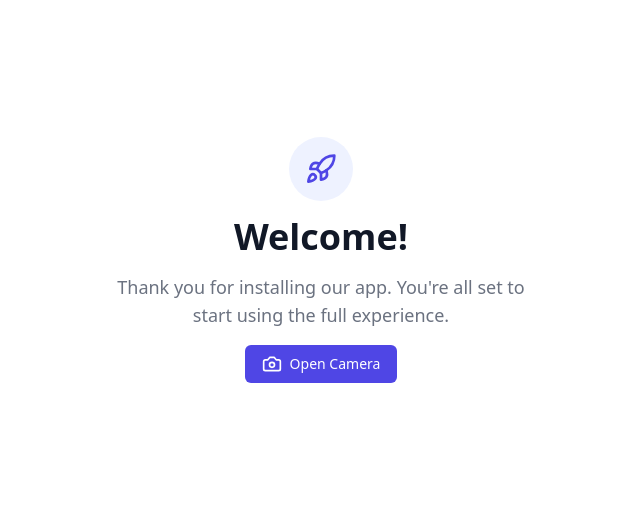
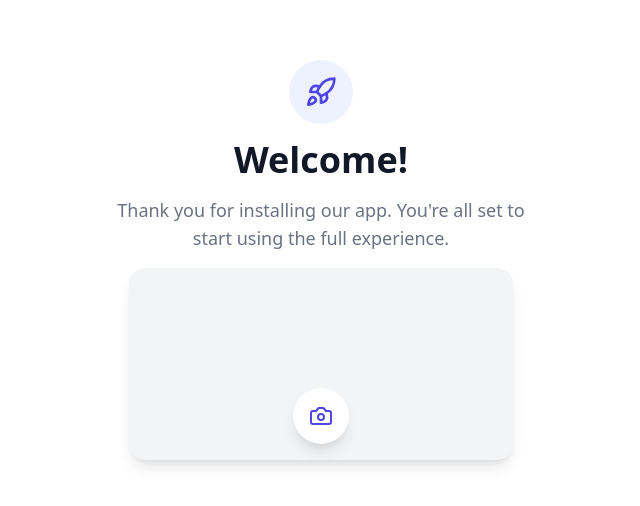
Before and after one commit to sphinx91889/PWA_template, a React (Vite) app: page /app in a window 1280 px wide. Shown: the part 140-646 px from the top of the page, without its empty margins (319-959 px from the left). Built offline with nearby package versions, Linux system fonts and the light colour scheme; no server answers.

Commit message:
Update camera capture interface

```diff
--- a/src/components/CameraCapture.tsx
+++ b/src/components/CameraCapture.tsx
@@ -1,91 +1,77 @@
 import React, { useRef, useState } from 'react';
-import { Camera, Image as ImageIcon } from 'lucide-react';
+import { Camera } from 'lucide-react';
 
 export function CameraCapture() {
   const [photo, setPhoto] = useState<string | null>(null);
   const videoRef = useRef<HTMLVideoElement>(null);
-  const [isStreaming, setIsStreaming] = useState(false);
+  const [stream, setStream] = useState<MediaStream | null>(null);
 
+  React.useEffect(() => {
     const startCamera = async () => {
       try {
-      const stream = await navigator.mediaDevices.getUserMedia({ video: true });
+        const mediaStream = await navigator.mediaDevices.getUserMedia({
+          video: { facingMode: 'environment' }
+        });
         if (videoRef.current) {
-        videoRef.current.srcObject = stream;
-        setIsStreaming(true);
+          videoRef.current.srcObject = mediaStream;
+          setStream(mediaStream);
         }
       } catch (err) {
         console.error('Error accessing camera:', err);
       }
     };
+    startCamera();
+
+    return () => {
+      if (stream) {
+        stream.getTracks().forEach(track => track.stop());
+      }
+    };
+  }, []);
 
   const takePhoto = () => {
+    try {
       if (videoRef.current) {
         const canvas = document.createElement('canvas');
         canvas.width = videoRef.current.videoWidth;
         canvas.height = videoRef.current.videoHeight;
-      canvas.getContext('2d')?.drawImage(videoRef.current, 0, 0);
+        const ctx = canvas.getContext('2d');
+        if (ctx) {
+          ctx.drawImage(videoRef.current, 0, 0);
           const photoUrl = canvas.toDataURL('image/jpeg');
           setPhoto(photoUrl);
-
-      // Stop the camera stream
-      const stream = videoRef.current.srcObject as MediaStream;
-      stream?.getTracks().forEach(track => track.stop());
-      setIsStreaming(false);
+        }
+      }
+    } catch (err) {
+      console.error('Error taking photo:', err);
     }
   };
 
-  const retakePhoto = () => {
-    setPhoto(null);
-    startCamera();
-  };
-
   return (
-    <div className="space-y-4">
-      {!photo && !isStreaming && (
-        <button
-          onClick={startCamera}
-          className="inline-flex items-center justify-center px-4 py-2 border border-transparent text-sm font-medium rounded-md text-white bg-indigo-600 hover:bg-indigo-700 focus:outline-none focus:ring-2 focus:ring-offset-2 focus:ring-indigo-500"
-        >
-          <Camera className="w-5 h-5 mr-2" />
-          Open Camera
-        </button>
-      )}
-
-      {isStreaming && (
-        <div className="space-y-4">
+    <div className="relative w-full max-w-sm mx-auto">
       <video
         ref={videoRef}
         autoPlay
         playsInline
-            className="w-full rounded-lg shadow-lg"
+        className="w-full rounded-2xl shadow-lg bg-gray-100"
       />
+
       <button
         onClick={takePhoto}
-            className="inline-flex items-center justify-center px-4 py-2 border border-transparent text-sm font-medium rounded-md text-white bg-indigo-600 hover:bg-indigo-700 focus:outline-none focus:ring-2 focus:ring-offset-2 focus:ring-indigo-500"
+        className="absolute bottom-4 left-1/2 transform -translate-x-1/2 inline-flex items-center justify-center w-14 h-14 rounded-full bg-white shadow-lg hover:bg-gray-50 focus:outline-none focus:ring-2 focus:ring-offset-2 focus:ring-indigo-500"
       >
-            <Camera className="w-5 h-5 mr-2" />
-            Take Photo
+        <Camera className="w-6 h-6 text-indigo-600" />
       </button>
-        </div>
-      )}
 
       {photo && (
-        <div className="space-y-4">
-          <div className="relative">
-            <img
-              src={photo}
-              alt="Captured photo"
-              className="w-full rounded-lg shadow-lg"
+        <div
+          className="absolute inset-0 rounded-2xl"
+          style={{
+            backgroundImage: `url(${photo})`,
+            backgroundSize: 'cover',
+            backgroundPosition: 'center',
+          }}
         />
-          </div>
-          <button
-            onClick={retakePhoto}
-            className="inline-flex items-center justify-center px-4 py-2 border border-transparent text-sm font-medium rounded-md text-white bg-indigo-600 hover:bg-indigo-700 focus:outline-none focus:ring-2 focus:ring-offset-2 focus:ring-indigo-500"
-          >
-            <ImageIcon className="w-5 h-5 mr-2" />
-            Retake Photo
-          </button>
-        </div>
       )}
     </div>
   );
```
Lines whose indentation alone changed are shown as unchanged.
